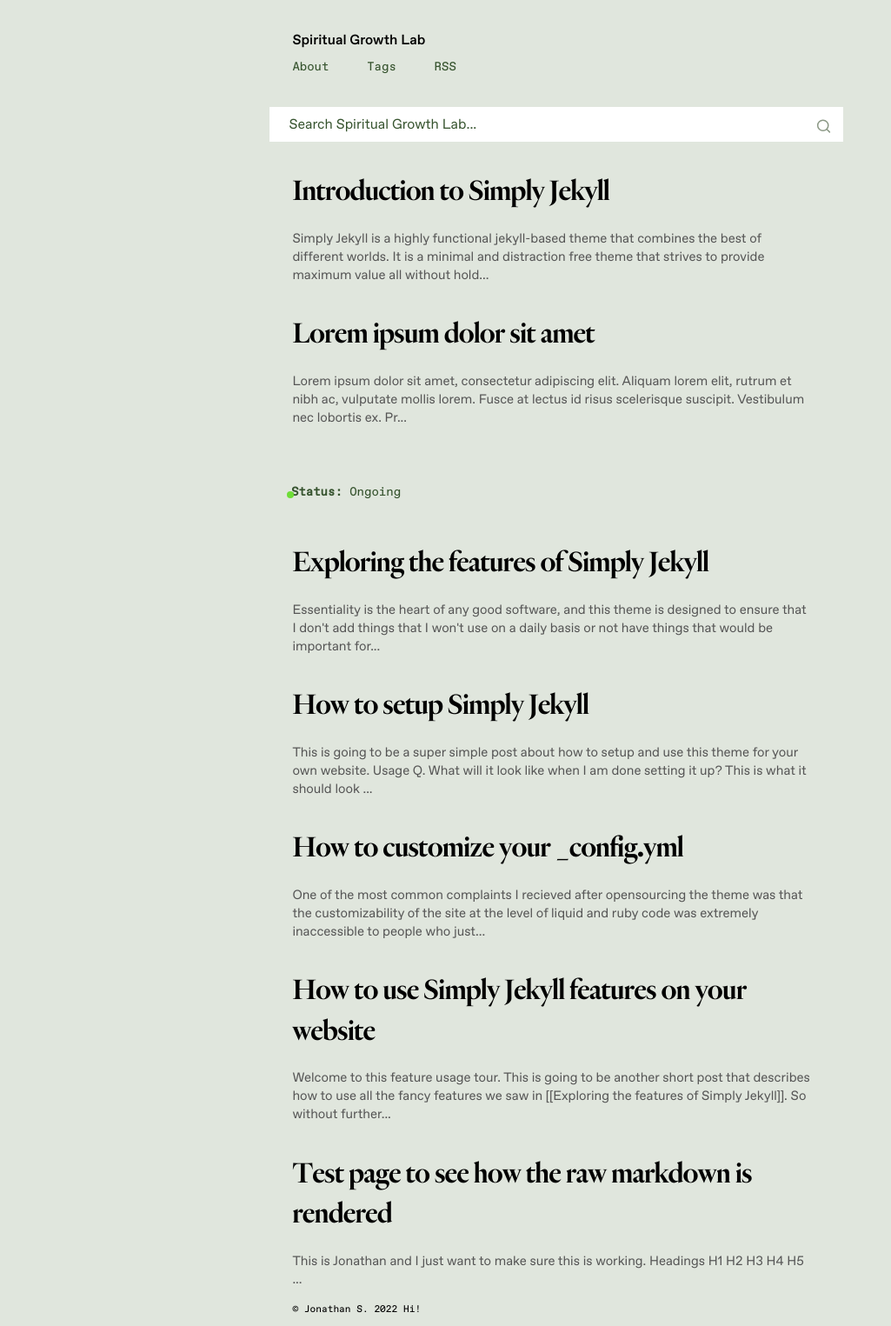
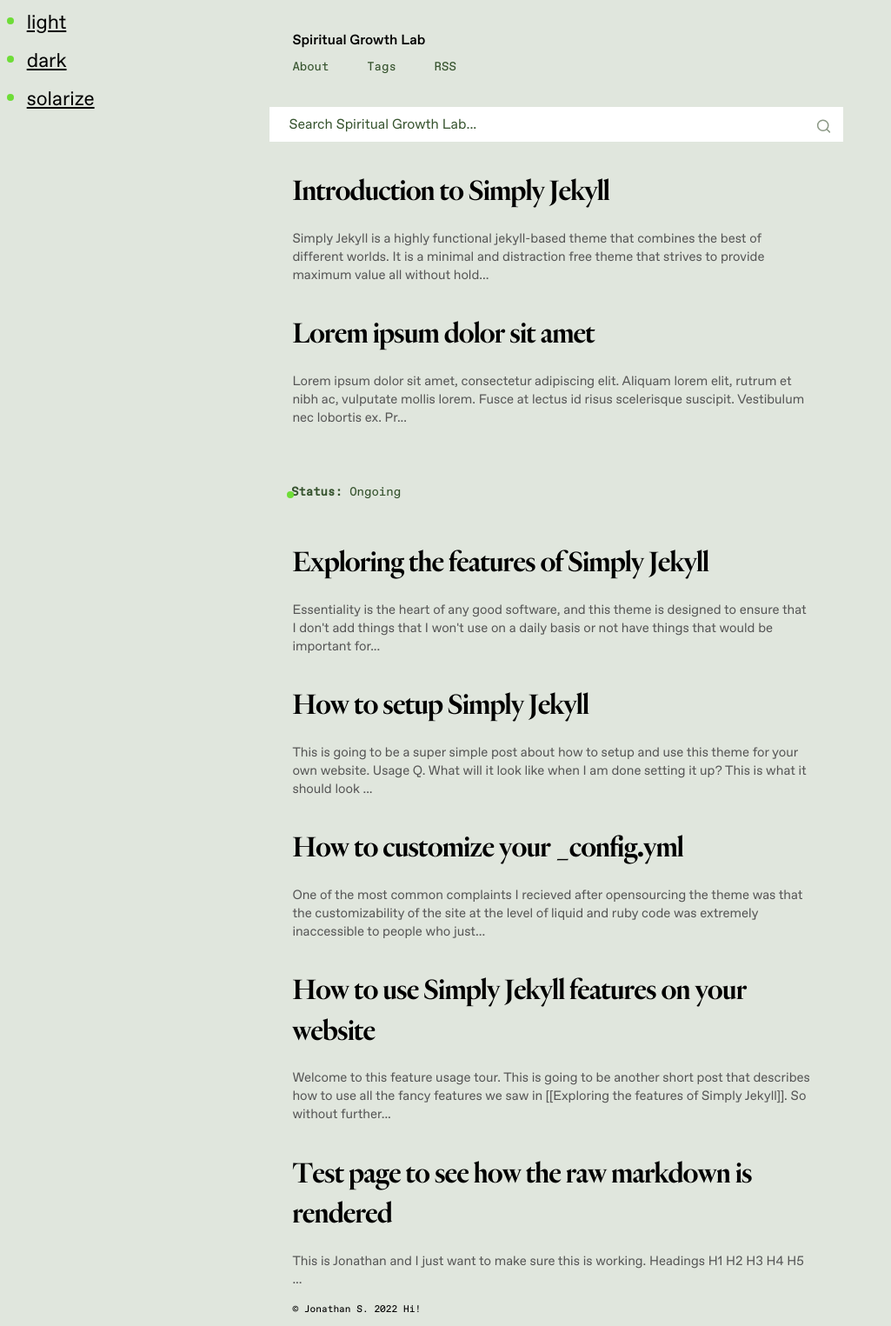
Before and after one commit to jsantiago611/digital-garden-master, a Jekyll site: the page built from index.md, in a window 1280 px wide. Shown: the whole page at 87% size, without its empty margins (0-1025 px from the left). Built offline with Jekyll 4.4.1, drawn with Linux system fonts in a browser that asks for light colours.

Commit message:
experiment: adding dropdown for theme switcher.

```diff
--- a/_layouts/Post.html
+++ b/_layouts/Post.html
@@ -58,7 +58,18 @@
     <link rel="alternate" type="application/rss+xml" href="{{ site.url }}/feed.xml">
 </head>
 
-<body>
+<body class="light">
+     <ul class="dropdown">
+        <li class="dropdown-item">
+            <a id="light" href="#">light</a>
+        </li>
+        <li class="dropdown-item">
+            <a id="dark" href="#">dark</a>
+        </li>
+        <li class="dropdown-item">
+            <a id="solar" href="#">solarize</a>
+        </li>
+    </ul>
     <div class="container">
         <div class = "box">
             {%- include Header.html -%}
```
